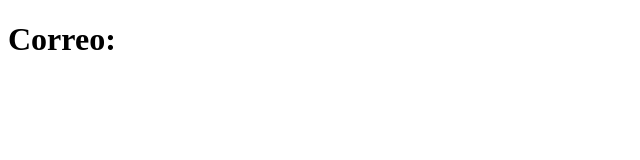
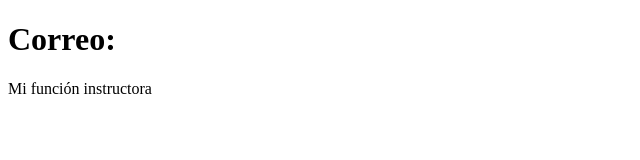
Before and after one commit to pilar-moran/sistema-de-registro, a plain HTML site: page contacto.html in a window 1280 px wide. Shown: the whole page, without its empty margins (0-640 px from the left). Drawn offline with Linux system fonts and the light colour scheme.

Commit message:
Actualiza el contacto

```diff
--- a/contacto.html
+++ b/contacto.html
@@ -7,5 +7,6 @@
 </head>
 <body>
     <h1>Correo:</h1>
+    <p>Mi función instructora</p>
 </body>
 </html>
```
